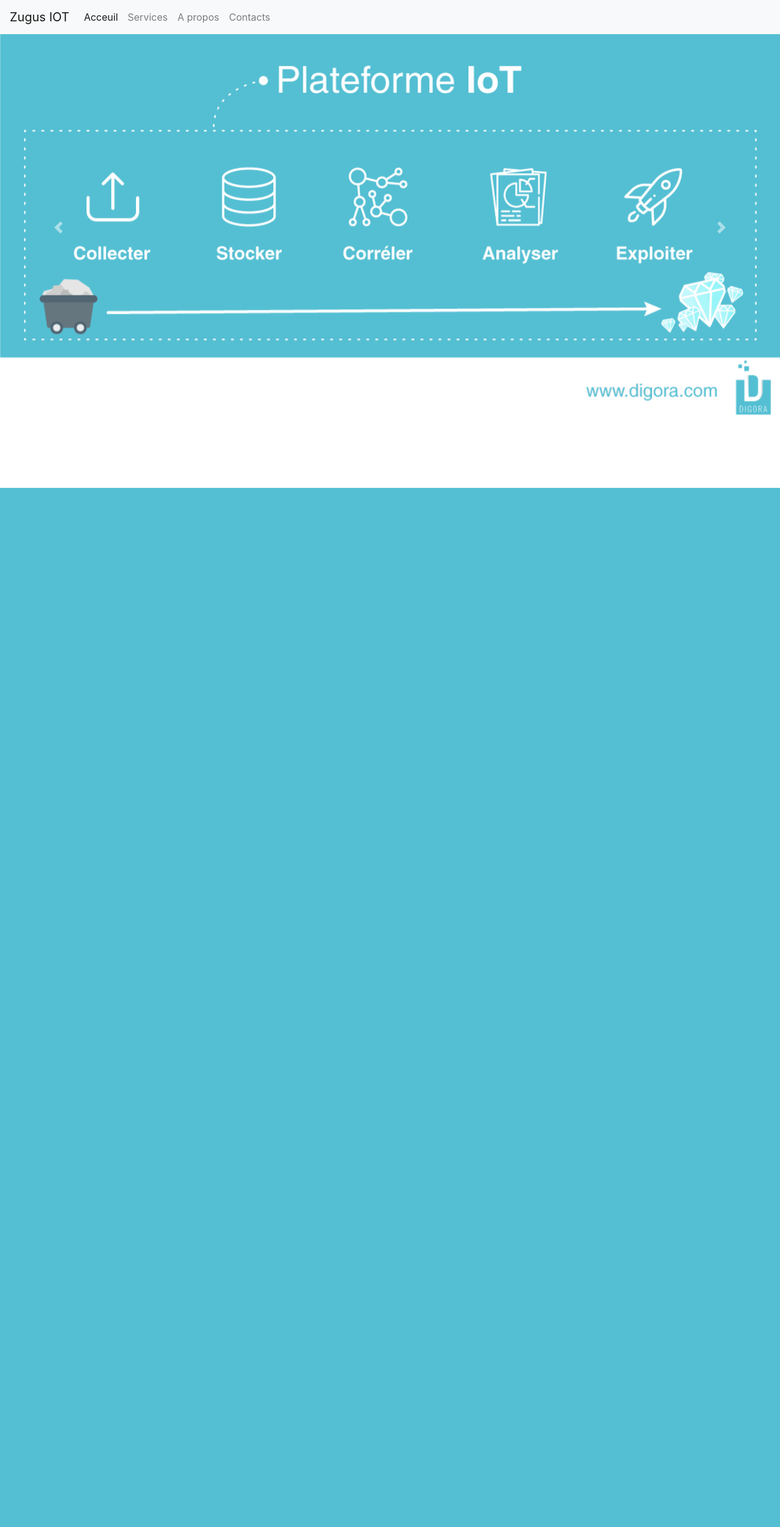
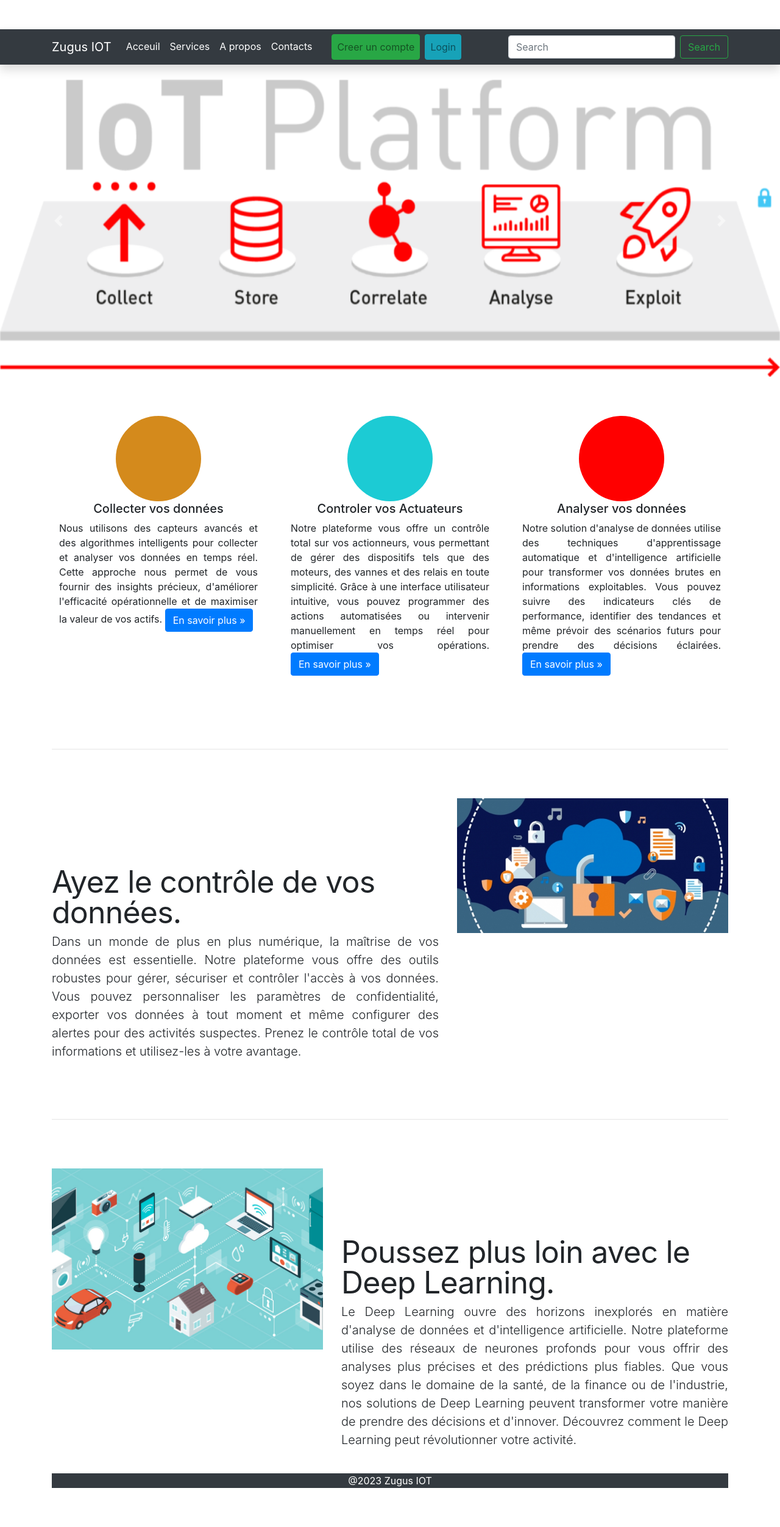
Before and after one commit to KOUBELANRICHARD/webido-test2, a Django app: page / in a window 1280 px wide. Shown: the whole page at 61% size. Before the commit the page ends 800 px from the top, so only its background shows below. Run offline with Django 4.2, Linux system fonts and the light colour scheme.

Commit message:
fin Mise en place du front end avec la page de creation de compte, et de login

```diff
--- /dev/null
+++ b/webfront/static/css/styles.css
@@ -0,0 +1,90 @@
+/* GLOBAL STYLES
+-------------------------------------------------- */
+/* Padding below the footer and lighter body text */
+
+body {
+  padding-top: 3rem;
+  padding-bottom: 3rem;
+  color: #5a5a5a;
+}
+
+
+/* CUSTOMIZE THE CAROUSEL
+-------------------------------------------------- */
+
+/* Carousel base class */
+.carousel {
+  margin-bottom: 4rem;
+}
+/* Since positioning the image, we need to help out the caption */
+.carousel-caption {
+  bottom: 3rem;
+  z-index: 10;
+}
+
+/* Declare heights because of positioning of img element */
+.carousel-item {
+  height: 32rem;
+}
+.carousel-item > img {
+  position: absolute;
+  top: 0;
+  left: 0;
+  min-width: 100%;
+  height: 32rem;
+}
+
+
+/* MARKETING CONTENT
+-------------------------------------------------- */
+
+/* Center align the text within the three columns below the carousel */
+.marketing .col-lg-4 {
+  margin-bottom: 1.5rem;
+  text-align: center;
+}
+.marketing h2 {
+  font-weight: 400;
+}
+.marketing .col-lg-4 p {
+  margin-right: .75rem;
+  margin-left: .75rem;
+}
+
+
+/* Featurettes
+------------------------- */
+
+.featurette-divider {
+  margin: 5rem 0; /* Space out the Bootstrap <hr> more */
+}
+
+/* Thin out the marketing headings */
+.featurette-heading {
+  font-weight: 300;
+  line-height: 1;
+  letter-spacing: -.05rem;
+}
+
+
+/* RESPONSIVE CSS
+-------------------------------------------------- */
+
+@media (min-width: 40em) {
+  /* Bump up size of carousel content */
+  .carousel-caption p {
+    margin-bottom: 1.25rem;
+    font-size: 1.25rem;
+    line-height: 1.4;
+  }
+
+  .featurette-heading {
+    font-size: 50px;
+  }
+}
+
+@media (min-width: 62em) {
+  .featurette-heading {
+    margin-top: 7rem;
+  }
+}
--- a/webfront/templates/base.html
+++ b/webfront/templates/base.html
@@ -1,59 +1,83 @@
+{% load static %}
 <!doctype html>
-<html lang="en">
+<html lang="fr">
   <head>
     <!-- Required meta tags -->
     <meta charset="utf-8">
     <meta name="viewport" content="width=device-width, initial-scale=1, shrink-to-fit=no">
 
     <!-- Bootstrap CSS -->
+    <style>
+      .bd-placeholder-img {
+        font-size: 1.125rem;
+        text-anchor: middle;
+        -webkit-user-select: none;
+        -moz-user-select: none;
+        -ms-user-select: none;
+        user-select: none;
+      }
+
+      @media (min-width: 768px) {
+        .bd-placeholder-img-lg {
+          font-size: 3.5rem;
+        }
+      }
+    </style>
+
+
+    <!-- Custom styles for this template -->
+    <link href="{% static 'css/styles.css' %}" rel="stylesheet">
     <link rel="stylesheet" href="https://cdn.jsdelivr.net/npm/bootstrap@4.6.2/dist/css/bootstrap.min.css" integrity="sha384-xOolHFLEh07PJGoPkLv1IbcEPTNtaed2xpHsD9ESMhqIYd0nLMwNLD69Npy4HI+N" crossorigin="anonymous">
+    <link rel="stylesheet" href="https://cdnjs.cloudflare.com/ajax/libs/font-awesome/6.0.0-beta3/css/all.min.css">
 
-    <title>ZUGUS IOT</title>
+    {% block title%}<title>ZUGUS IOT-Page defaut</title>{% endblock%}
+
+
+
+
   </head>
   <body>
 
-    <nav class="navbar navbar-expand-lg navbar-light bg-light">
-        <a class="navbar-brand" href="#">Zugus IOT</a>
-        <button class="navbar-toggler" type="button" data-toggle="collapse" data-target="#navbarNavAltMarkup" aria-controls="navbarNavAltMarkup" aria-expanded="false" aria-label="Toggle navigation">
-          <span class="navbar-toggler-icon"></span>
-        </button>
-        <div class="collapse navbar-collapse" id="navbarNavAltMarkup">
-          <div class="navbar-nav">
-            <a class="nav-link active" href="#">Acceuil <span class="sr-only">(current)</span></a>
-            <a class="nav-link" href="#">Services</a>
-            <a class="nav-link" href="#">A propos</a>
-            <a class="nav-link" href="#">Contacts</a>
-          </div>
+    <nav class="navbar navbar-expand-lg navbar-light bg-light bg-dark shadow">
+        <div class="container">
+            <a class="navbar-brand text-white" href="/">Zugus IOT</a>
+            <button class="navbar-toggler" type="button" data-toggle="collapse" data-target="#navbarNavAltMarkup" aria-controls="navbarNavAltMarkup" aria-expanded="false" aria-label="Toggle navigation">
+            <span class="navbar-toggler-icon"></span>
+            </button>
+            <div class="collapse navbar-collapse" id="navbarCollapse">
+              <ul class="navbar-nav mr-auto">
+                <li class="nav-item"><a class="nav-link active text-white"  href="/">Acceuil <span class="sr-only">(current)</span></a></li>
+                <li class="nav-item"><a class="nav-link text-white"  href="#">Services</a></li>
+                <li class="nav-item"><a class="nav-link text-white"  href="#">A propos</a></li>
+                <li class="nav-item"><a class="nav-link text-white "  href="#">Contacts</a></li>
+                <li class="nav-item"><a class="nav-link btn btn-success ml-4"  href="{% url 'connexion' %}">Creer un compte</a></li>
+                <li class="nav-item"><a class="nav-link btn btn-info ml-2"  href="{% url 'login' %}">Login</a></li>
+              </ul>
+              <form class="form-inline mt-2 mt-md-0">
+                <input class="form-control mr-sm-2" type="text" placeholder="Search" aria-label="Search">
+                <button class="btn btn-outline-success my-2 my-sm-0" type="submit">Search</button>
+              </form>
+            </div>
+            </div>
         </div>
-      </nav>
+    </nav>
 
-      <div id="carouselExampleControls" class="carousel slide" data-ride="carousel">
-        <div class="carousel-inner">
-          <div class="carousel-item active">
-            <img src="/zugusiot/webfront/templates/images/slide0.png" class="d-block w-100" alt="...">
-          </div>
-          <div class="carousel-item">
-            <img src="/zugusiot/webfront/templates/images/slide1.png" class="d-block w-100" alt="...">
-          </div>
-          <div class="carousel-item">
-            <img src="/zugusiot/webfront/templates/images/slide2.png" class="d-block w-100" alt="...">
-          </div>
-        </div>
-       <button class="carousel-control-prev" type="button" data-target="#carouselExampleControls" data-slide="prev">
-          <span class="carousel-control-prev-icon" aria-hidden="true"></span>
-          <span class="sr-only">Previous</span>
-        </button>
-        <button class="carousel-control-next" type="button" data-target="#carouselExampleControls" data-slide="next">
-          <span class="carousel-control-next-icon" aria-hidden="true"></span>
-          <span class="sr-only">Next</span>
-        </button>
-      </div>
+    {% block slide%}
+
+    {% endblock%}
+
 
     {% block content%}
 
 
 
     {% endblock%}
+
+
+    <br/>
+    <footer class="bg-dark">
+        <p class="text-center text-white">@2023 Zugus IOT</p>
+    </footer>
 
     <!-- Optional JavaScript; choose one of the two! -->
 
--- a/webfront/templates/home.html
+++ b/webfront/templates/home.html
@@ -1,5 +1,77 @@
 {% extends "base.html" %}
+{% block title %}<title>ZUGUS IOT-Acceuil</title>{% endblock%}
+
+{% block slide %}
+{% include 'slide.html' %}
+{% endblock %}
 
 {% block content %}
+{% load static %}
+   <!-- Marketing messaging and featurettes
+  ================================================== -->
+  <!-- Wrap the rest of the page in another container to center all the content. -->
 
+  <div class="container marketing">
+
+    <!-- Three columns of text below the carousel -->
+    <div class="row">
+      <div class="col-lg-4">
+        <svg class="bd-placeholder-img rounded-circle" width="140" height="140" xmlns="http://www.w3.org/2000/svg" role="img" ><rect width="100%" height="100%" fill="#d48a1c"/></svg>
+
+        <h5>Collecter vos données</h5>
+        <p class="text-justify">Nous utilisons des capteurs avancés et des algorithmes intelligents pour collecter et analyser vos données en temps réel. Cette approche nous permet de vous fournir des insights précieux, d'améliorer l'efficacité opérationnelle et de maximiser la valeur de vos actifs. <a href="#" class="btn btn-primary">En savoir plus &raquo;</a></p>
+
+      </div><!-- /.col-lg-4 -->
+      <div class="col-lg-4">
+        <svg class="bd-placeholder-img rounded-circle" width="140" height="140" xmlns="http://www.w3.org/2000/svg" role="img" ><rect width="100%" height="100%" fill="#1ccbd4"/></svg>
+
+        <h5>Controler vos Actuateurs</h5>
+        <p class="text-justify">Notre plateforme vous offre un contrôle total sur vos actionneurs, vous permettant de gérer des dispositifs tels que des moteurs, des vannes et des relais en toute simplicité. Grâce à une interface utilisateur intuitive, vous pouvez programmer des actions automatisées ou intervenir manuellement en temps réel pour optimiser vos opérations. <a href="#" class="btn btn-primary">En savoir plus &raquo;</a></p>
+
+      </div><!-- /.col-lg-4 -->
+      <div class="col-lg-4">
+        <div style="position: relative;">
+          <!-- SVG cercle -->
+          <svg class="bd-placeholder-img rounded-circle" width="140" height="140" xmlns="http://www.w3.org/2000/svg" role="img" aria-label="Placeholder: 140x140" preserveAspectRatio="xMidYMid slice" focusable="false">
+            <rect width="100%" height="100%" fill="#ff0000"/>
+          </svg>
+          <!-- Icône Font Awesome -->
+          <i class="fas fa-chart-bar" style="position: absolute; top: 50%; left: 20%; font-size: 70px; color: white; transform: translate(-50%, -50%);"></i>
+        </div>
+
+        <h5>Analyser vos données</h5>
+        <p class="text-justify">Notre solution d'analyse de données utilise des techniques d'apprentissage automatique et d'intelligence artificielle pour transformer vos données brutes en informations exploitables. Vous pouvez suivre des indicateurs clés de performance, identifier des tendances et même prévoir des scénarios futurs pour prendre des décisions éclairées. <a href="#" class="btn btn-primary">En savoir plus &raquo;</a></p>
+      </div><!-- /.col-lg-4 -->
+    </div><!-- /.row -->
+
+
+    <!-- START THE FEATURETTES -->
+
+    <hr class="featurette-divider">
+
+    <div class="row featurette">
+      <div class="col-md-7">
+        <h2 class="featurette-heading">Ayez le contrôle de vos données.</h2>
+        <p class="lead text-justify">Dans un monde de plus en plus numérique, la maîtrise de vos données est essentielle. Notre plateforme vous offre des outils robustes pour gérer, sécuriser et contrôler l'accès à vos données. Vous pouvez personnaliser les paramètres de confidentialité, exporter vos données à tout moment et même configurer des alertes pour des activités suspectes. Prenez le contrôle total de vos informations et utilisez-les à votre avantage.</p>
+      </div>
+
+      <div class="col-md-5">
+        <img src="{% static 'images/controle_data.jpg' %}"  class="d-block w-100" alt="SLIDE 3">
+
+      </div>
+    </div>
+
+    <hr class="featurette-divider">
+
+    <div class="row featurette">
+      <div class="col-md-7 order-md-2">
+        <h2 class="featurette-heading">Poussez plus loin avec le Deep Learning.</h2>
+        <p class="lead text-justify">Le Deep Learning ouvre des horizons inexplorés en matière d'analyse de données et d'intelligence artificielle. Notre plateforme utilise des réseaux de neurones profonds pour vous offrir des analyses plus précises et des prédictions plus fiables. Que vous soyez dans le domaine de la santé, de la finance ou de l'industrie, nos solutions de Deep Learning peuvent transformer votre manière de prendre des décisions et d'innover. Découvrez comment le Deep Learning peut révolutionner votre activité.</p>
+      </div>
+
+      <div class="col-md-5 order-md-1">
+        <img src="{% static 'images/deep_learning.jpg' %}"  class="d-block w-100" alt="SLIDE 3">
+
+      </div>
+    </div>
 {% endblock %}
--- /dev/null
+++ b/webfront/templates/slide.html
@@ -0,0 +1,20 @@
+{% load static %}
+<div id="carouselExampleControls" class="carousel slide" data-ride="carousel">
+    <div class="carousel-inner">
+      <div class="carousel-item active">
+        <img src="{% static 'images/slide1.png' %}"  class="d-block w-100" alt="SLIDE 0">
+      </div>
+      <div class="carousel-item">
+        <img src="{% static 'images/slide3.png' %}"  class="d-block w-100" alt="SLIDE 3">
+      </div>
+
+    </div>
+   <button class="carousel-control-prev" type="button" data-target="#carouselExampleControls" data-slide="prev">
+      <span class="carousel-control-prev-icon" aria-hidden="true"></span>
+      <span class="sr-only">Previous</span>
+    </button>
+    <button class="carousel-control-next" type="button" data-target="#carouselExampleControls" data-slide="next">
+      <span class="carousel-control-next-icon" aria-hidden="true"></span>
+      <span class="sr-only">Next</span>
+    </button>
+  </div>
--- a/webfront/urls.py
+++ b/webfront/urls.py
@@ -1,7 +1,9 @@
 from django.urls import path
-from .views import home
+from .views import home, login, connexion
 
 
 urlpatterns = [
     path('', home, name='index'),
+    path('login', login, name='login'),
+    path('connexion', connexion, name='connexion'),
 ]
--- a/webfront/views.py
+++ b/webfront/views.py
@@ -3,3 +3,9 @@ from django.http import HttpResponse
 
 def home(request):
     return render(request, 'home.html')
+
+def login(request):
+    return render(request, 'login.html')
+
+def connexion(request):
+    return render(request, 'connexion.html')
--- a/zugusiot/settings.py
+++ b/zugusiot/settings.py
@@ -10,6 +10,7 @@ For the full list of settings and their values, see
 https://docs.djangoproject.com/en/4.2/ref/settings/
 """
 
+import os
 from pathlib import Path
 
 # Build paths inside the project like this: BASE_DIR / 'subdir'.
@@ -55,7 +56,7 @@ ROOT_URLCONF = 'zugusiot.urls'
 TEMPLATES = [
     {
         'BACKEND': 'django.template.backends.django.DjangoTemplates',
-        'DIRS': [],
+        'DIRS': [os.path.join(BASE_DIR, 'templates')],
         'APP_DIRS': True,
         'OPTIONS': {
             'context_processors': [
--- a/zugusiot/urls.py
+++ b/zugusiot/urls.py
@@ -21,4 +21,5 @@ from django.urls import path, include
 urlpatterns = [
     path('admin/', admin.site.urls),
     path('', include('webfront.urls')),
+
 ]
```
Also changed, not shown: webfront/templates/connexion.html (added, +41 -0 lines), webfront/templates/login.html (added, +30 -0 lines), webfront/static/images/compte.jpg (added), webfront/static/images/connexion.jpg (added), webfront/static/images/controle_data.jpg (added), webfront/static/images/deep_learning.jpg (added), webfront/static/images/slide0.png (renamed from webfront/templates/images/slide0.png), webfront/static/images/slide1.png (renamed from webfront/templates/images/slide1.png), webfront/static/images/slide2.png (renamed from webfront/templates/images/slide2.png), webfront/static/images/slide3.png (added), webfront/templates/images/slide3.png (deleted).
